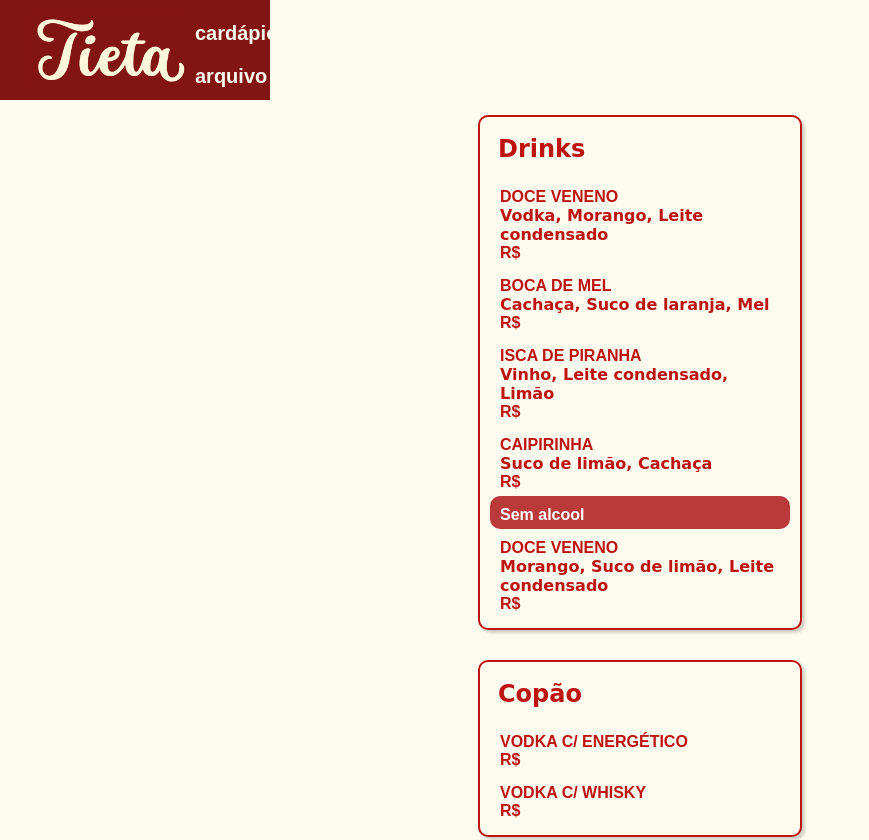
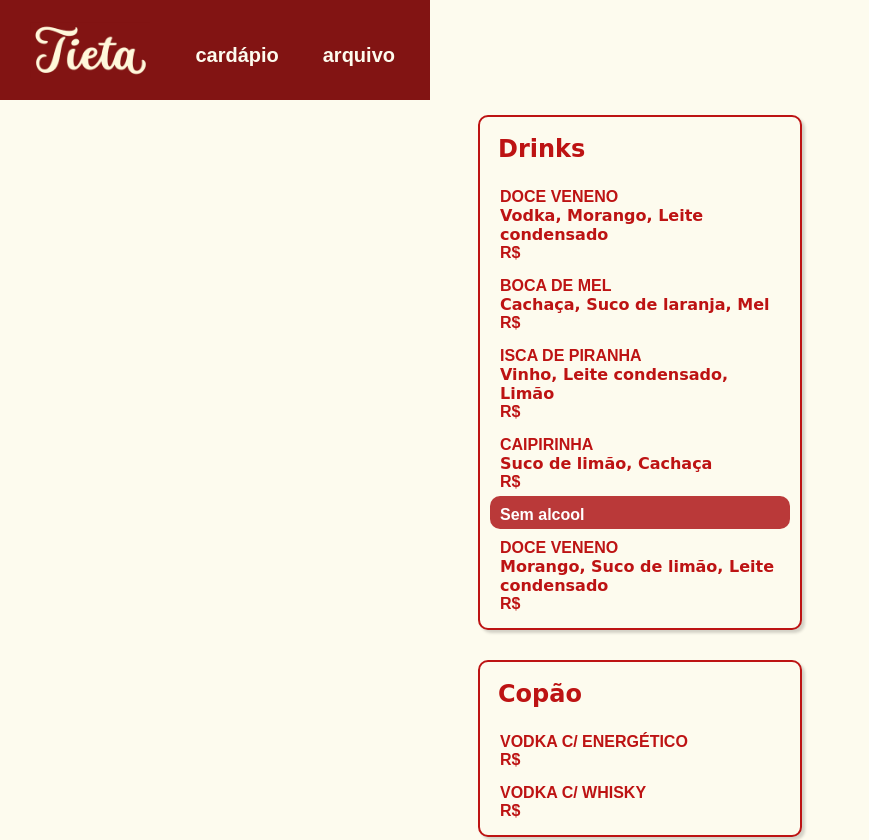
Before and after one commit to isabelledot/tieta, a plain HTML site: page index.html in a window 1280 px wide. Shown: the top 840 px of the page, without its empty margins (0-869 px from the left). Drawn offline with Linux system fonts and the light colour scheme.

Commit message:
Update style.css

```diff
--- a/estilo/style.css
+++ b/estilo/style.css
@@ -40,7 +40,7 @@ main {
 }
 
 img {
-    width: 160px;
+    width: 120px;
     padding-left: 30px;
 }
 
@@ -49,7 +49,7 @@ img {
     display: flex;
     justify-content: space-between;
     align-items: center;
-    max-width: 270px;
+    max-width: 430px;
     height: 100px;
 }
 
```
